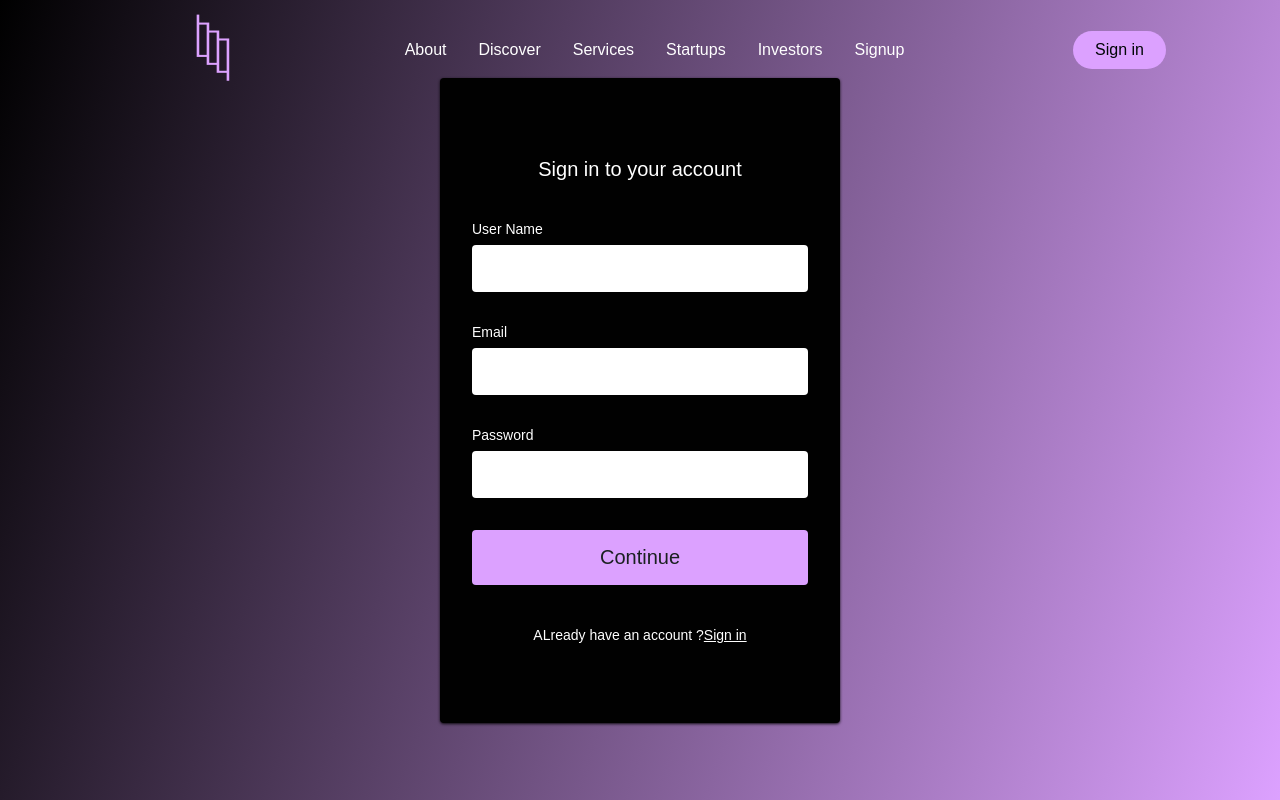
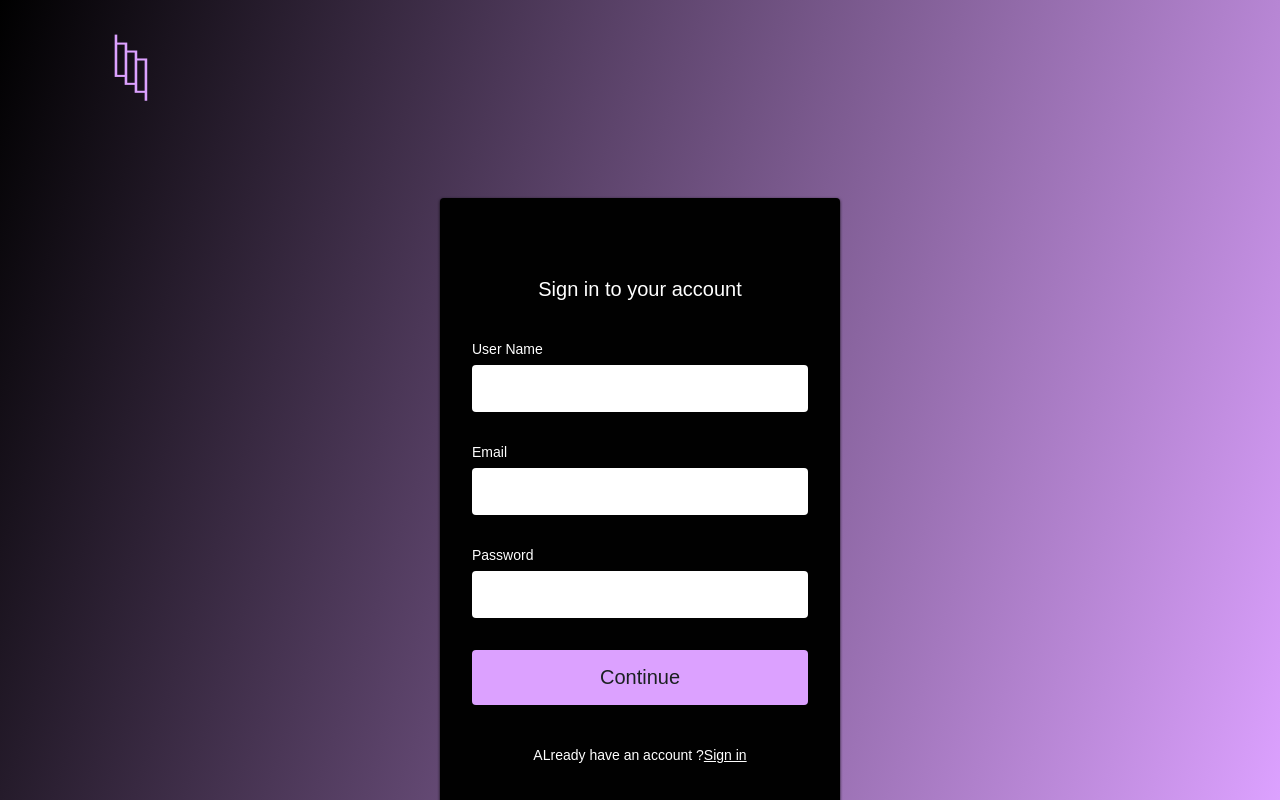
Before and after one commit to passanthamdy/Startup-Prediction-System, a React (Create React App) app in the folder frontend/: page /signup in a window 1280 px wide. Built offline with nearby package versions, Linux system fonts and the light colour scheme; a web font is replaced by a local one.

Commit message:
fix signin and signup

```diff
--- a/frontend/src/components/SignUp/index.js
+++ b/frontend/src/components/SignUp/index.js
@@ -1,6 +1,7 @@
 import React, { useState } from 'react';
 import axiosInstance from '../../axiosInstance';
 import { useHistory } from 'react-router-dom';
+
 
 //matrial
 import logo from '../../images/logo.png'
@@ -49,8 +50,10 @@ const SignUp = () => {
         <>
              <Container>
                  <FormWrap>
+                     <Icon to="/"><img src={logo} alt="logo"></img></Icon>
                     <FormContent>
                         <Form >
+
                             <FormH1>Sign in to your account</FormH1>
                             <FormLabel htmlFor='for'>User Name</FormLabel>
                             <FormInput type="text" required name="username" onChange={handleChange}/>
--- a/frontend/src/components/Signin/index.js
+++ b/frontend/src/components/Signin/index.js
@@ -49,6 +49,7 @@ const SignIn = () => {
         <>
              <Container>
                  <FormWrap>
+                 <Icon to="/"><img src={logo} alt="logo"></img></Icon>
                     <FormContent>
                         <Form >
                             <FormH1>Sign in to your account</FormH1>
--- a/frontend/src/pages/signin.js
+++ b/frontend/src/pages/signin.js
@@ -6,13 +6,7 @@ import NavBar from '../components/NavBar'
 const SigninPage = () => {
     return (
         <>
-            <NavBar />
-            <br/>
-            <br/>
-            <br/>
-            <br/>
-            <br/>
-            <br/>
+
             <SignIn/>
         </>
     )
--- a/frontend/src/pages/signup.js
+++ b/frontend/src/pages/signup.js
@@ -7,12 +7,10 @@ const SignupPage = () => {
     return (
         <>
 
-            <NavBar />
+
             <SignUp />
-            <br/>
-            <br/>
-            <br/>
-            <Footer />
+
+
         </>
     )
 }
```
Also changed, not shown: 1 other file (tests, documents, lock files or other folders).
